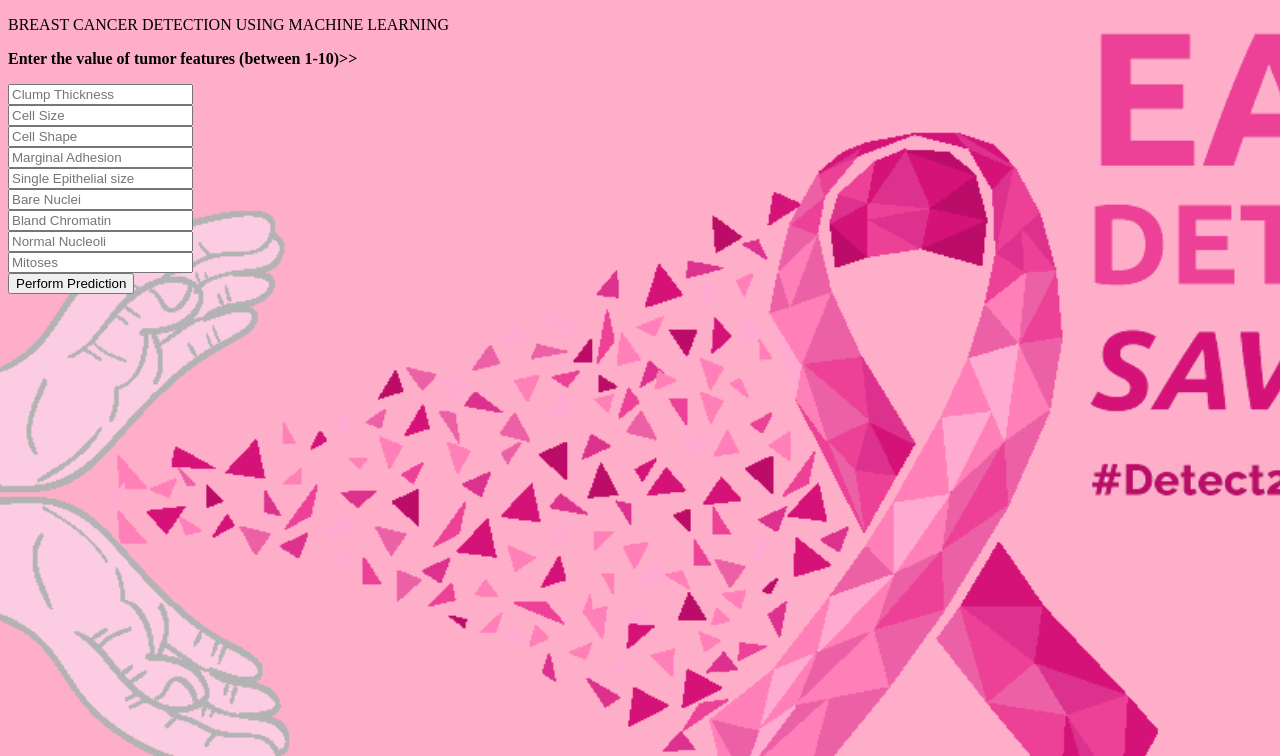
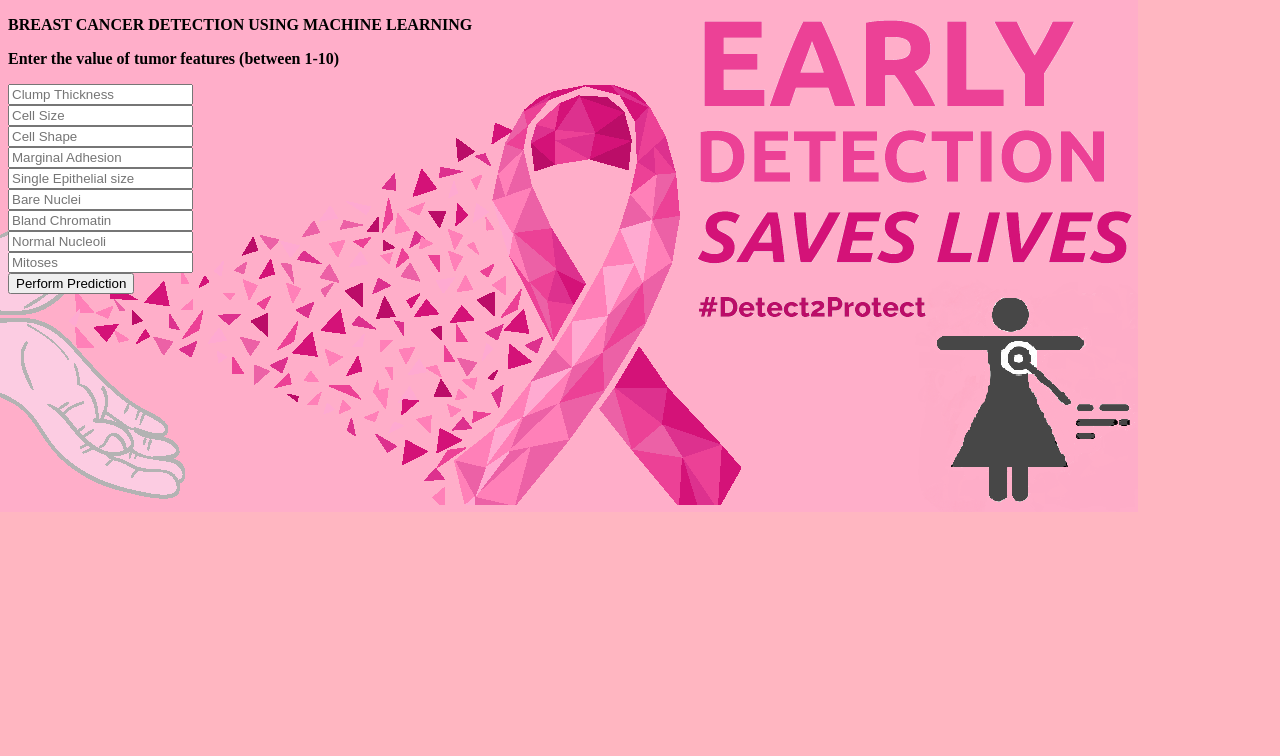
Before and after one commit to prathibha07/Breast-Cancer-Detection, a Flask app: page / in a window 1280 px wide. Shown: the top 756 px of the page. Run offline with Flask 2, Linux system fonts and the light colour scheme; parts of the project's set-up code (start-up, migrations or seed data) failed here and were passed over.

Commit message:
Update index.html

```diff
--- a/templates/index.html
+++ b/templates/index.html
@@ -11,10 +11,9 @@
     body {
       height: 500px;
       background-image: url('static/breast-cancer1.png');
-      background-color: #cccccc;
+      background-color: #FFB6C1;
       background-repeat: no-repeat;
       background-attachment: fixed;
-      background-size: cover;
 	     }
 
     /* CSS code for button */
@@ -44,8 +43,8 @@
  <div class="login">
 
     <!-- Get input to predict cancer -->
-	<p> </h1> BREAST CANCER DETECTION USING MACHINE LEARNING </h1></p>
-    <p> <strong> Enter the value of tumor features (between 1-10)>> </strong> </p>
+	<p> <strong> </h1> BREAST CANCER DETECTION USING MACHINE LEARNING  </strong> </h1></p>
+    <p> <strong> Enter the value of tumor features (between 1-10) </strong> </p>
     <form action="{{ url_for('predict')}}" method="POST">
         <!-- <input type="text" name="comment"/> -->
 
```
